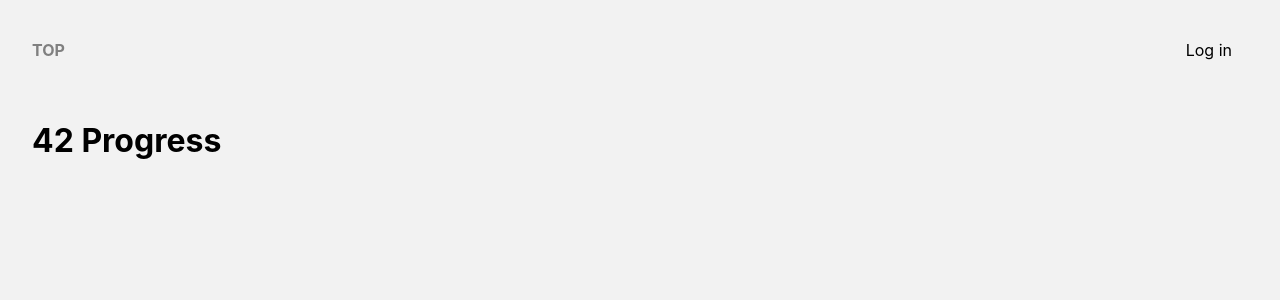
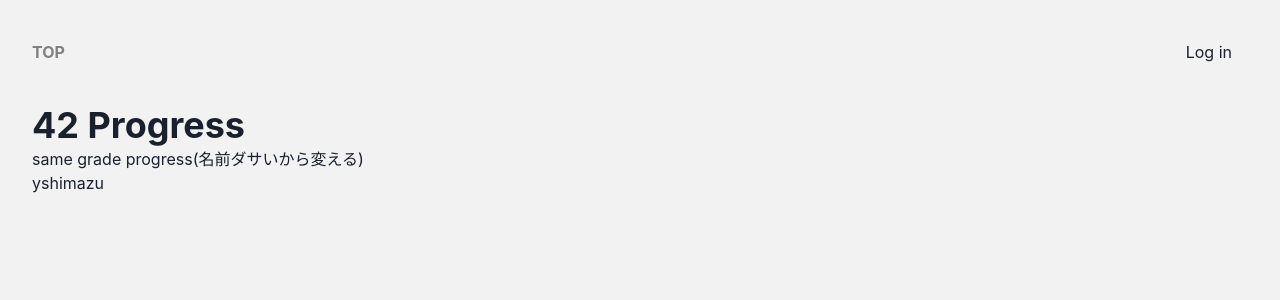
Before and after one commit to yshima42/42feedback-migration, a Next.js app: page / in a window 1280 px wide. Shown: the top 300 px of the page. Built offline with nearby package versions, Linux system fonts and the light colour scheme; no server answers.

Commit message:
とりあえず環境を整備。

```diff
--- a/package.json
+++ b/package.json
@@ -9,14 +9,19 @@
     "lint": "next lint"
   },
   "dependencies": {
+    "@chakra-ui/react": "^2.4.9",
+    "@emotion/react": "^11.10.5",
+    "@emotion/styled": "^11.10.5",
     "@next/font": "13.1.5",
     "@types/node": "18.11.18",
     "@types/react": "18.0.27",
     "@types/react-dom": "18.0.10",
+    "framer-motion": "^8.5.3",
     "next": "13.1.5",
     "next-auth": "^4.18.10",
     "react": "18.2.0",
     "react-dom": "18.2.0",
+    "recharts": "^2.3.2",
     "typescript": "4.9.4"
   },
   "devDependencies": {
--- a/src/components/Layout.tsx
+++ b/src/components/Layout.tsx
@@ -5,7 +5,7 @@ type Props = {
   children: ReactNode;
 };
 
-const Layout: React.FC<Props> = (props) => (
+export const Layout: React.FC<Props> = (props) => (
   <div>
     <Header />
     <div className="layout">{props.children}</div>
@@ -46,5 +46,3 @@ const Layout: React.FC<Props> = (props) => (
     `}</style>
   </div>
 );
-
-export default Layout;
--- a/src/pages/_app.tsx
+++ b/src/pages/_app.tsx
@@ -1,10 +1,13 @@
+import { ChakraProvider } from "@chakra-ui/react";
 import { SessionProvider } from "next-auth/react";
 import { AppProps } from "next/app";
 
 const App = ({ Component, pageProps }: AppProps) => {
   return (
     <SessionProvider session={pageProps.session}>
-      <Component {...pageProps} />
+      <ChakraProvider>
+        <Component {...pageProps} />
+      </ChakraProvider>
     </SessionProvider>
   );
 };
--- a/src/pages/_document.tsx
+++ b/src/pages/_document.tsx
@@ -1,6 +1,6 @@
 import { Html, Head, Main, NextScript } from "next/document";
 
-export default function Document() {
+const Document = () => {
   return (
     <Html lang="en">
       <Head />
@@ -10,4 +10,6 @@ export default function Document() {
       </body>
     </Html>
   );
-}
+};
+
+export default Document;
--- a/src/pages/index.tsx
+++ b/src/pages/index.tsx
@@ -2,31 +2,22 @@ import Head from "next/head";
 import Image from "next/image";
 import { Inter } from "@next/font/google";
 import styles from "@/styles/Home.module.css";
-import Layout from "@/components/Layout";
+import { Layout } from "@/components/Layout";
+import Link from "next/link";
+import { Heading } from "@chakra-ui/react";
 
 const inter = Inter({ subsets: ["latin"] });
 
-export default function Home() {
+// export default function Home() {
+const Home = () => {
   return (
     <Layout>
-      <div className="page">
-        <h1>42 Progress</h1>
-        <main></main>
-      </div>
-      <style jsx>{`
-        .post {
-          background: white;
-          transition: box-shadow 0.1s ease-in;
-        }
-
-        .post:hover {
-          box-shadow: 1px 1px 3px #aaa;
-        }
-
-        .post + .post {
-          margin-top: 2rem;
-        }
-      `}</style>
+      <Heading>42 Progress</Heading>
+      <Link href="/same-grade">same grade progress(名前ダサいから変える)</Link>
+      <br />
+      <Link href="/yshimazu">yshimazu</Link>
     </Layout>
   );
-}
+};
+
+export default Home;
--- a/src/styles/Home.module.css
+++ /dev/null
@@ -1,278 +0,0 @@
-.main {
-  display: flex;
-  flex-direction: column;
-  justify-content: space-between;
-  align-items: center;
-  padding: 6rem;
-  min-height: 100vh;
-}
-
-.description {
-  display: inherit;
-  justify-content: inherit;
-  align-items: inherit;
-  font-size: 0.85rem;
-  max-width: var(--max-width);
-  width: 100%;
-  z-index: 2;
-  font-family: var(--font-mono);
-}
-
-.description a {
-  display: flex;
-  justify-content: center;
-  align-items: center;
-  gap: 0.5rem;
-}
-
-.description p {
-  position: relative;
-  margin: 0;
-  padding: 1rem;
-  background-color: rgba(var(--callout-rgb), 0.5);
-  border: 1px solid rgba(var(--callout-border-rgb), 0.3);
-  border-radius: var(--border-radius);
-}
-
-.code {
-  font-weight: 700;
-  font-family: var(--font-mono);
-}
-
-.grid {
-  display: grid;
-  grid-template-columns: repeat(4, minmax(25%, auto));
-  width: var(--max-width);
-  max-width: 100%;
-}
-
-.card {
-  padding: 1rem 1.2rem;
-  border-radius: var(--border-radius);
-  background: rgba(var(--card-rgb), 0);
-  border: 1px solid rgba(var(--card-border-rgb), 0);
-  transition: background 200ms, border 200ms;
-}
-
-.card span {
-  display: inline-block;
-  transition: transform 200ms;
-}
-
-.card h2 {
-  font-weight: 600;
-  margin-bottom: 0.7rem;
-}
-
-.card p {
-  margin: 0;
-  opacity: 0.6;
-  font-size: 0.9rem;
-  line-height: 1.5;
-  max-width: 30ch;
-}
-
-.center {
-  display: flex;
-  justify-content: center;
-  align-items: center;
-  position: relative;
-  padding: 4rem 0;
-}
-
-.center::before {
-  background: var(--secondary-glow);
-  border-radius: 50%;
-  width: 480px;
-  height: 360px;
-  margin-left: -400px;
-}
-
-.center::after {
-  background: var(--primary-glow);
-  width: 240px;
-  height: 180px;
-  z-index: -1;
-}
-
-.center::before,
-.center::after {
-  content: '';
-  left: 50%;
-  position: absolute;
-  filter: blur(45px);
-  transform: translateZ(0);
-}
-
-.logo,
-.thirteen {
-  position: relative;
-}
-
-.thirteen {
-  display: flex;
-  justify-content: center;
-  align-items: center;
-  width: 75px;
-  height: 75px;
-  padding: 25px 10px;
-  margin-left: 16px;
-  transform: translateZ(0);
-  border-radius: var(--border-radius);
-  overflow: hidden;
-  box-shadow: 0px 2px 8px -1px #0000001a;
-}
-
-.thirteen::before,
-.thirteen::after {
-  content: '';
-  position: absolute;
-  z-index: -1;
-}
-
-/* Conic Gradient Animation */
-.thirteen::before {
-  animation: 6s rotate linear infinite;
-  width: 200%;
-  height: 200%;
-  background: var(--tile-border);
-}
-
-/* Inner Square */
-.thirteen::after {
-  inset: 0;
-  padding: 1px;
-  border-radius: var(--border-radius);
-  background: linear-gradient(
-    to bottom right,
-    rgba(var(--tile-start-rgb), 1),
-    rgba(var(--tile-end-rgb), 1)
-  );
-  background-clip: content-box;
-}
-
-/* Enable hover only on non-touch devices */
-@media (hover: hover) and (pointer: fine) {
-  .card:hover {
-    background: rgba(var(--card-rgb), 0.1);
-    border: 1px solid rgba(var(--card-border-rgb), 0.15);
-  }
-
-  .card:hover span {
-    transform: translateX(4px);
-  }
-}
-
-@media (prefers-reduced-motion) {
-  .thirteen::before {
-    animation: none;
-  }
-
-  .card:hover span {
-    transform: none;
-  }
-}
-
-/* Mobile */
-@media (max-width: 700px) {
-  .content {
-    padding: 4rem;
-  }
-
-  .grid {
-    grid-template-columns: 1fr;
-    margin-bottom: 120px;
-    max-width: 320px;
-    text-align: center;
-  }
-
-  .card {
-    padding: 1rem 2.5rem;
-  }
-
-  .card h2 {
-    margin-bottom: 0.5rem;
-  }
-
-  .center {
-    padding: 8rem 0 6rem;
-  }
-
-  .center::before {
-    transform: none;
-    height: 300px;
-  }
-
-  .description {
-    font-size: 0.8rem;
-  }
-
-  .description a {
-    padding: 1rem;
-  }
-
-  .description p,
-  .description div {
-    display: flex;
-    justify-content: center;
-    position: fixed;
-    width: 100%;
-  }
-
-  .description p {
-    align-items: center;
-    inset: 0 0 auto;
-    padding: 2rem 1rem 1.4rem;
-    border-radius: 0;
-    border: none;
-    border-bottom: 1px solid rgba(var(--callout-border-rgb), 0.25);
-    background: linear-gradient(
-      to bottom,
-      rgba(var(--background-start-rgb), 1),
-      rgba(var(--callout-rgb), 0.5)
-    );
-    background-clip: padding-box;
-    backdrop-filter: blur(24px);
-  }
-
-  .description div {
-    align-items: flex-end;
-    pointer-events: none;
-    inset: auto 0 0;
-    padding: 2rem;
-    height: 200px;
-    background: linear-gradient(
-      to bottom,
-      transparent 0%,
-      rgb(var(--background-end-rgb)) 40%
-    );
-    z-index: 1;
-  }
-}
-
-/* Tablet and Smaller Desktop */
-@media (min-width: 701px) and (max-width: 1120px) {
-  .grid {
-    grid-template-columns: repeat(2, 50%);
-  }
-}
-
-@media (prefers-color-scheme: dark) {
-  .vercelLogo {
-    filter: invert(1);
-  }
-
-  .logo,
-  .thirteen img {
-    filter: invert(1) drop-shadow(0 0 0.3rem #ffffff70);
-  }
-}
-
-@keyframes rotate {
-  from {
-    transform: rotate(360deg);
-  }
-  to {
-    transform: rotate(0deg);
-  }
-}
--- a/src/styles/globals.css
+++ /dev/null
@@ -1,107 +0,0 @@
-:root {
-  --max-width: 1100px;
-  --border-radius: 12px;
-  --font-mono: ui-monospace, Menlo, Monaco, 'Cascadia Mono', 'Segoe UI Mono',
-    'Roboto Mono', 'Oxygen Mono', 'Ubuntu Monospace', 'Source Code Pro',
-    'Fira Mono', 'Droid Sans Mono', 'Courier New', monospace;
-
-  --foreground-rgb: 0, 0, 0;
-  --background-start-rgb: 214, 219, 220;
-  --background-end-rgb: 255, 255, 255;
-
-  --primary-glow: conic-gradient(
-    from 180deg at 50% 50%,
-    #16abff33 0deg,
-    #0885ff33 55deg,
-    #54d6ff33 120deg,
-    #0071ff33 160deg,
-    transparent 360deg
-  );
-  --secondary-glow: radial-gradient(
-    rgba(255, 255, 255, 1),
-    rgba(255, 255, 255, 0)
-  );
-
-  --tile-start-rgb: 239, 245, 249;
-  --tile-end-rgb: 228, 232, 233;
-  --tile-border: conic-gradient(
-    #00000080,
-    #00000040,
-    #00000030,
-    #00000020,
-    #00000010,
-    #00000010,
-    #00000080
-  );
-
-  --callout-rgb: 238, 240, 241;
-  --callout-border-rgb: 172, 175, 176;
-  --card-rgb: 180, 185, 188;
-  --card-border-rgb: 131, 134, 135;
-}
-
-@media (prefers-color-scheme: dark) {
-  :root {
-    --foreground-rgb: 255, 255, 255;
-    --background-start-rgb: 0, 0, 0;
-    --background-end-rgb: 0, 0, 0;
-
-    --primary-glow: radial-gradient(rgba(1, 65, 255, 0.4), rgba(1, 65, 255, 0));
-    --secondary-glow: linear-gradient(
-      to bottom right,
-      rgba(1, 65, 255, 0),
-      rgba(1, 65, 255, 0),
-      rgba(1, 65, 255, 0.3)
-    );
-
-    --tile-start-rgb: 2, 13, 46;
-    --tile-end-rgb: 2, 5, 19;
-    --tile-border: conic-gradient(
-      #ffffff80,
-      #ffffff40,
-      #ffffff30,
-      #ffffff20,
-      #ffffff10,
-      #ffffff10,
-      #ffffff80
-    );
-
-    --callout-rgb: 20, 20, 20;
-    --callout-border-rgb: 108, 108, 108;
-    --card-rgb: 100, 100, 100;
-    --card-border-rgb: 200, 200, 200;
-  }
-}
-
-* {
-  box-sizing: border-box;
-  padding: 0;
-  margin: 0;
-}
-
-html,
-body {
-  max-width: 100vw;
-  overflow-x: hidden;
-}
-
-body {
-  color: rgb(var(--foreground-rgb));
-  background: linear-gradient(
-      to bottom,
-      transparent,
-      rgb(var(--background-end-rgb))
-    )
-    rgb(var(--background-start-rgb));
-}
-
-a {
-  color: inherit;
-  text-decoration: none;
-}
-
-@media (prefers-color-scheme: dark) {
-  html {
-    color-scheme: dark;
-  }
-}
```
Also changed, not shown: src/pages/same-grade.tsx (added, +12 -0 lines), src/pages/yshimazu.tsx (added, +12 -0 lines), 1 other file (tests, documents, lock files or other folders).
